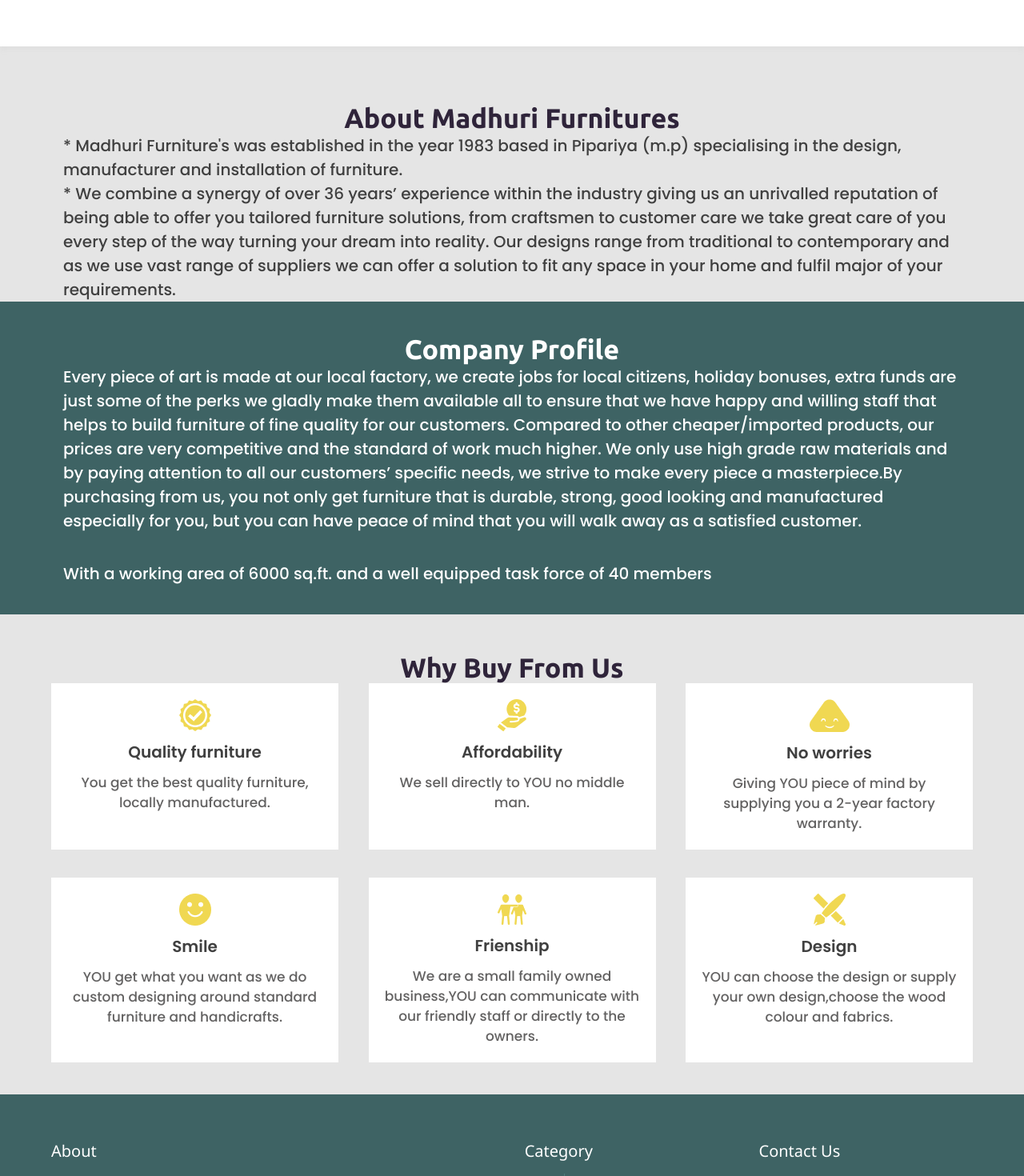
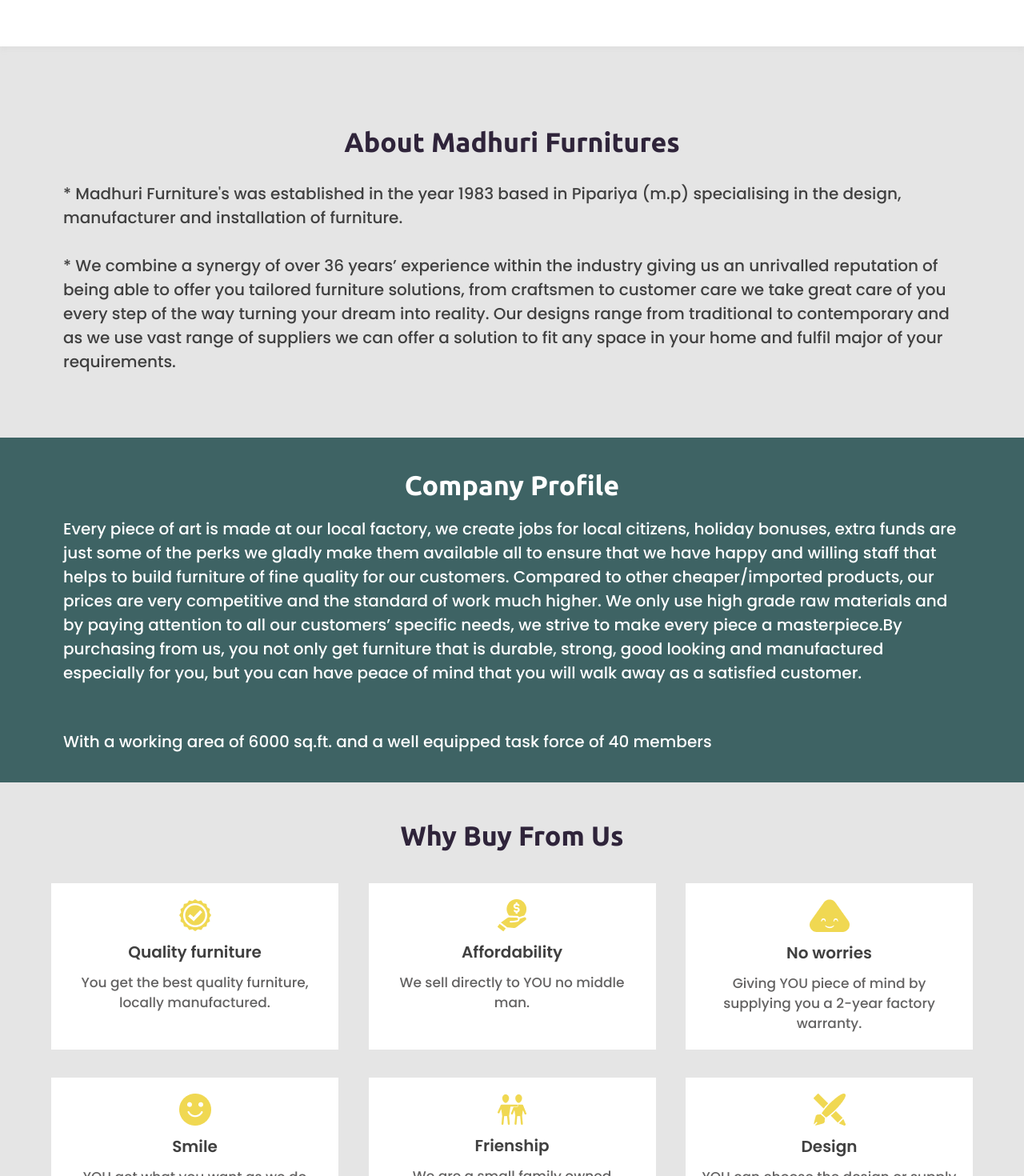
Before and after one commit to Nityashasinha1999/Furniture-theme1, a React (Create React App) app: page /about in a window 1280 px wide. Shown: the part 140-1610 px from the top of the page at 80% size. Built offline with nearby package versions, Linux system fonts and the light colour scheme.

Commit message:
Update styles.css

```diff
--- a/src/assets/styles.css
+++ b/src/assets/styles.css
@@ -419,6 +419,7 @@
           display: flex;
           flex-direction: column;
           align-items: center;
+          padding-bottom: 80px;
           justify-content: center;
       }
       .a__about .about__heading{
@@ -430,12 +431,13 @@
       }
       .a__about p{
           padding: 0px 15px;
-          font-family: Poppins;
+          font-family: "Poppins", sans-serif;
           font-style: normal;
           font-weight: 500;
           font-size: 20px;
           line-height: 30px;
           color: #404040;
+          padding-top: 30px;
       }
       .a__profile{
           background: #3E6364;
@@ -459,6 +461,7 @@
           font-style: normal;
           font-weight: 500;
           padding-bottom: 36px;
+          padding-top: 20px;
           font-size: 20px;
           line-height: 30px;
           color: #FFFFFF;
@@ -487,6 +490,7 @@
         display: flex;
         justify-content: space-between;
         flex-wrap: wrap;
+        padding-top: 40px;
         padding-bottom: 40px;
         row-gap: 35px;
       }
```
